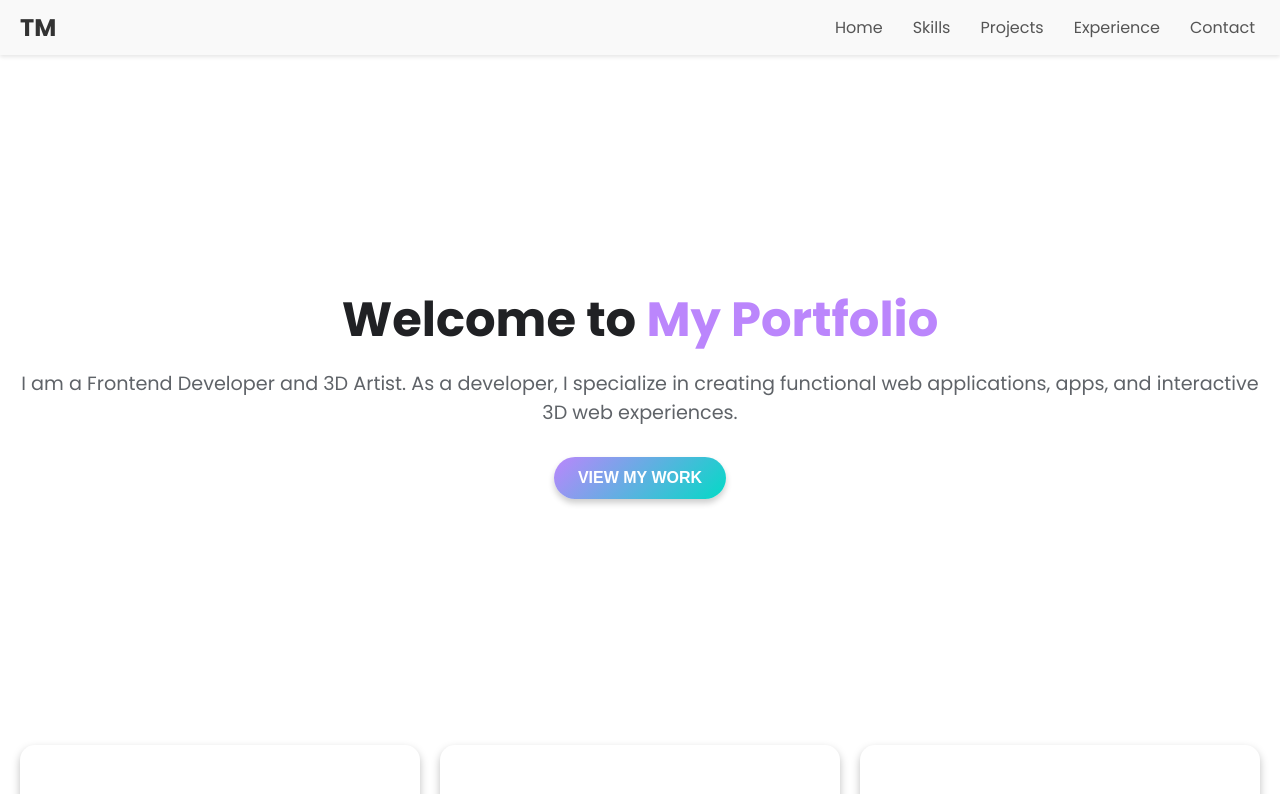
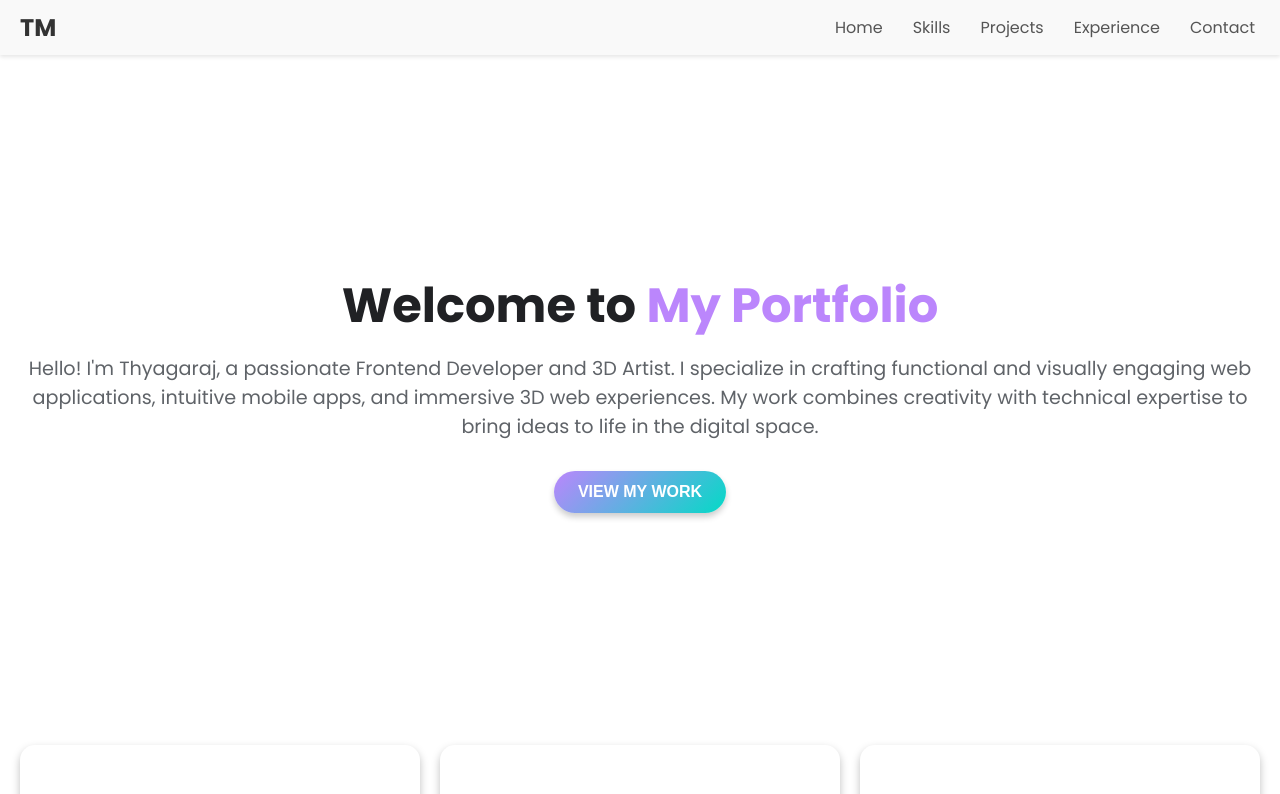
Before and after one commit to thyagarajsalome/frontend, a React app: page / in a window 1280 px wide. Shown: the top 794 px of the page. Built offline with nearby package versions, Linux system fonts and the light colour scheme; the HTML template or start-up script is replaced by a standard one.

Commit message:
hello added

```diff
--- a/src/assets/components/Hero/Hero.jsx
+++ b/src/assets/components/Hero/Hero.jsx
@@ -16,9 +16,11 @@ const Hero = () => {
           Welcome to <span className="highlight">My Portfolio</span>
         </h1>
         <p className="hero-subtitle">
-          I am a Frontend Developer and 3D Artist. As a developer, I specialize
-          in creating functional web applications, apps, and interactive 3D web
-          experiences.
+          Hello! I'm Thyagaraj, a passionate Frontend Developer and 3D Artist. I
+          specialize in crafting functional and visually engaging web
+          applications, intuitive mobile apps, and immersive 3D web experiences.
+          My work combines creativity with technical expertise to bring ideas to
+          life in the digital space.
         </p>
         <button
           onClick={() => handleScrollToSection("projects")}
```
